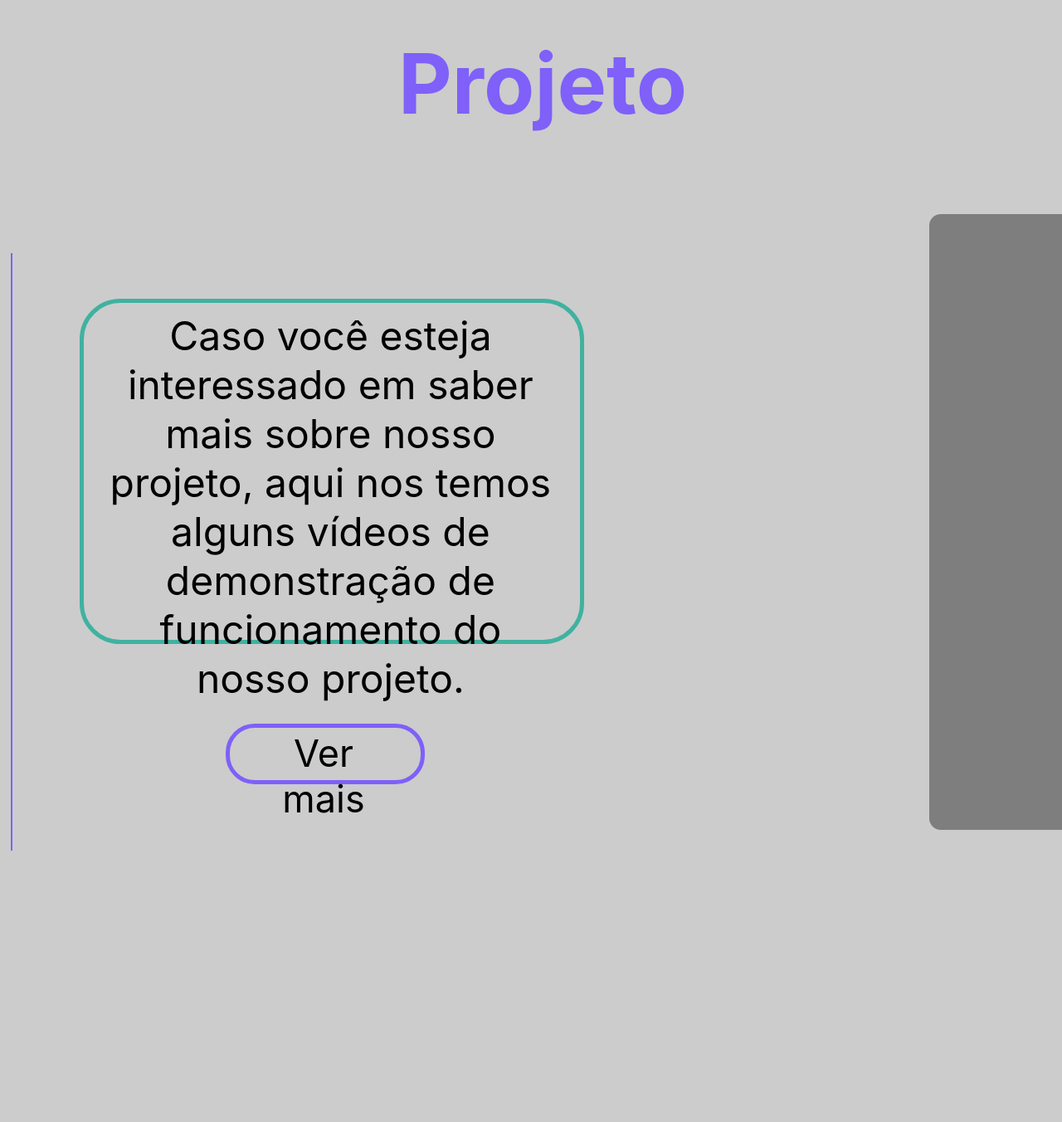
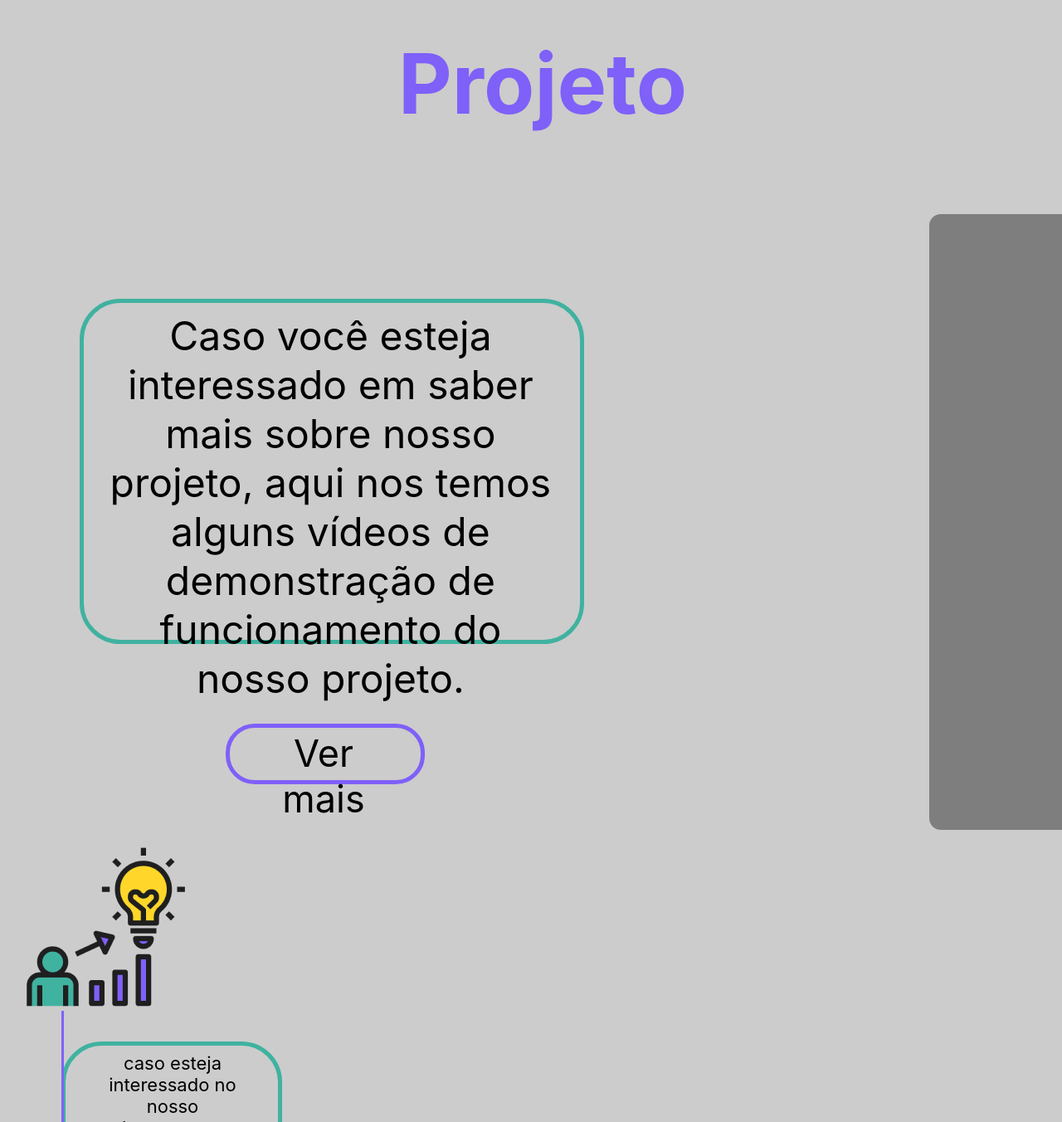
Before and after one commit to nananathann/TCC-, a React (Vite) app: page / in a window 1280 px wide. Shown: the part 4138-5490 px from the top of the page at 83% size. Built offline with nearby package versions, Linux system fonts and the light colour scheme.

Commit message:
responssividade em andamento

```diff
--- a/src/css/home.css
+++ b/src/css/home.css
@@ -849,13 +849,16 @@ gap: 1.125rem;
 
   .projetoLinha{
     background: #7F60F9;
-
+    display: flex;
+    width: 0.1875rem;
+    height: 49rem;
+    margin: -60rem 115.625rem 12.6rem;
   }
 
   .h1Bibliografia{
     width: 13.8125rem;
     height: 2.4375rem;
-    margin: 50rem 7.3125rem 0;
+    margin: 0.1rem 7.3125rem 0;
     color: #7F60F9;
     font-family: Inter;
     font-size: 2.5rem;
@@ -864,7 +867,7 @@ gap: 1.125rem;
   .imgPessoa{
     width: 12.5rem;
     height: 12.4375rem;
-    margin: 500.8125rem 1.625rem 0;
+    margin: 1rem 1.625rem 0;
   }
 
   .pSobreNos{
```
